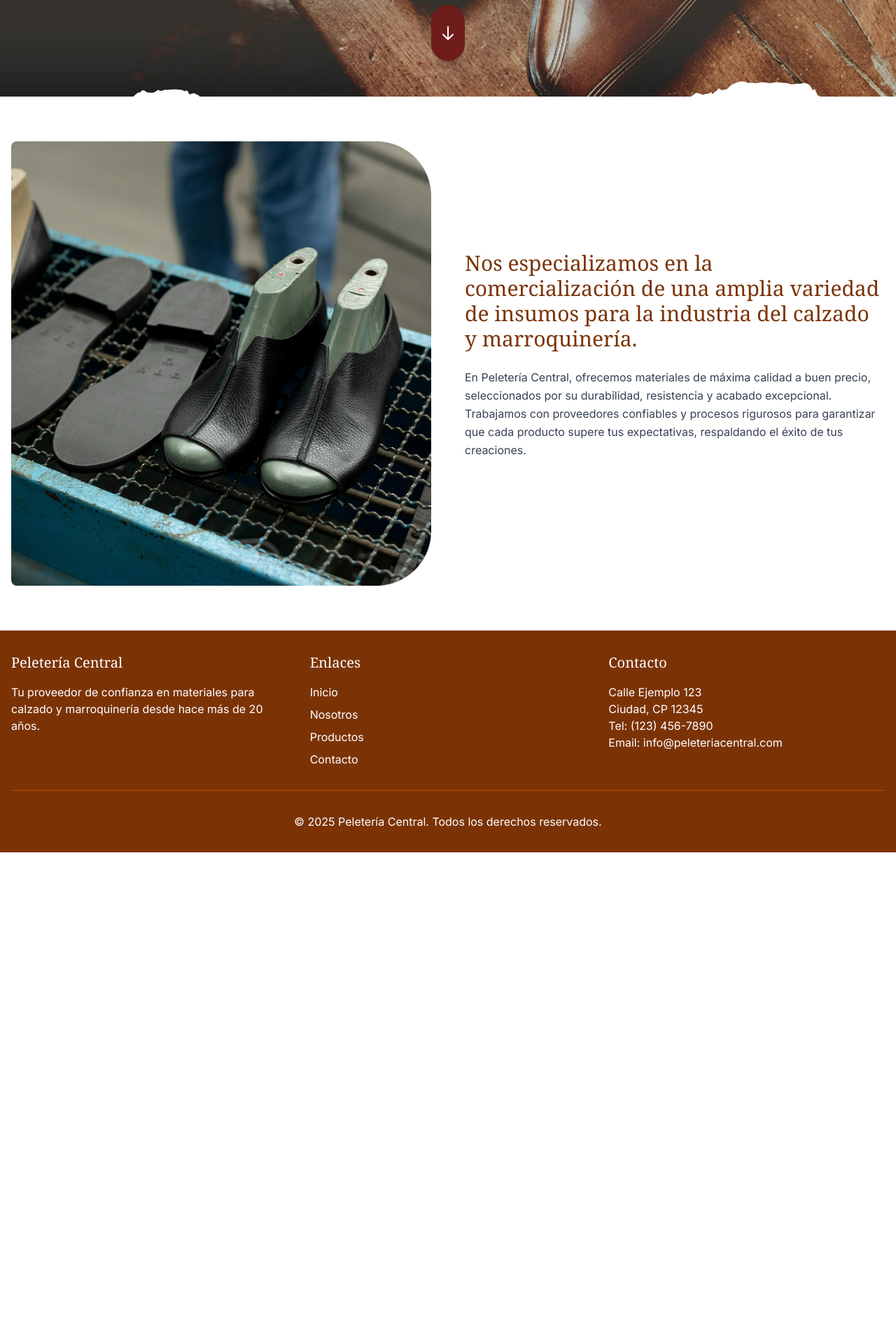
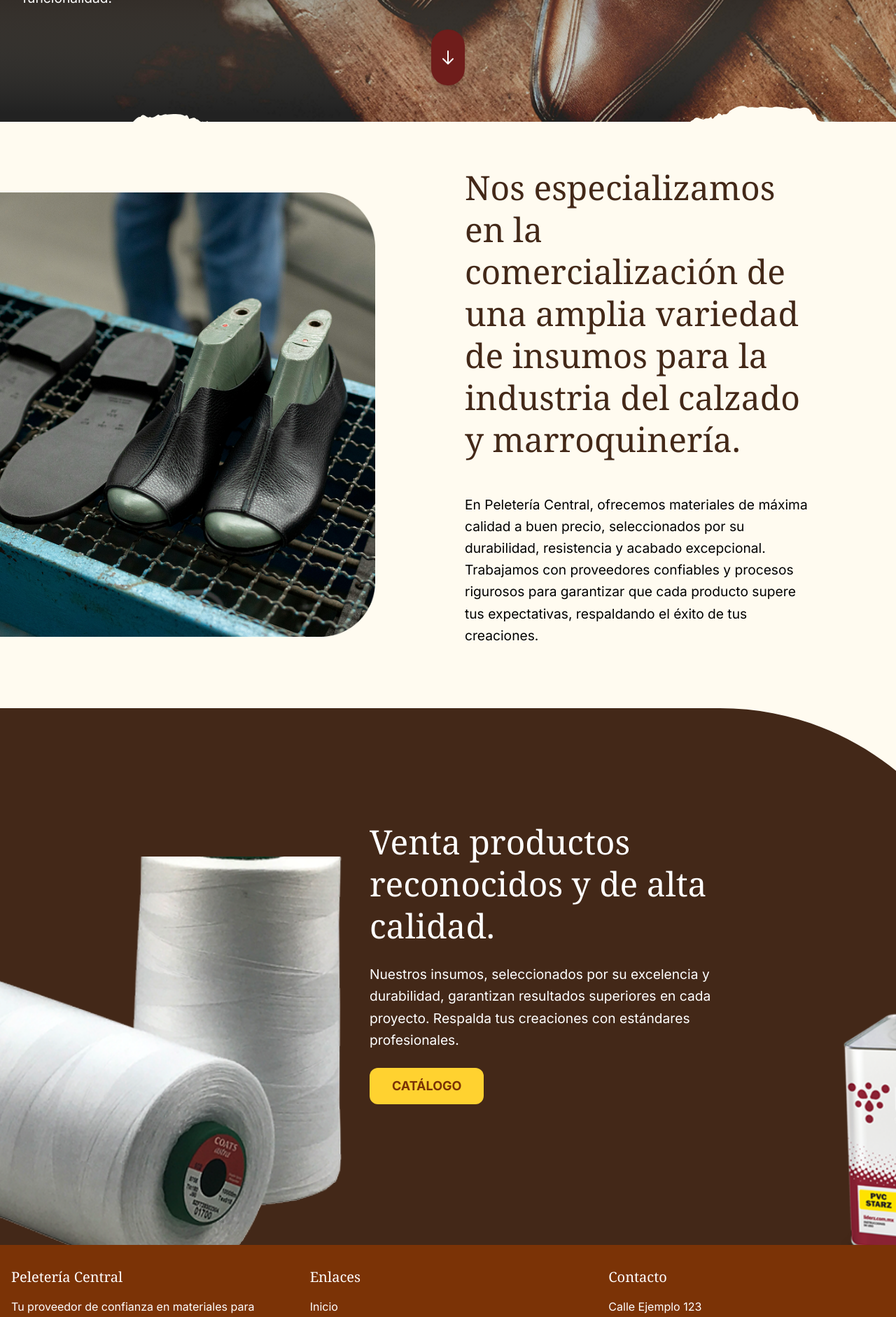
Before and after one commit to XenomaCode/Peleteria-Central, a Next.js app: page / in a window 1280 px wide. Shown: the part 740-2622 px from the top of the page at 70% size. Before the commit the page ends 1958 px from the top, so only its background shows below. Built offline with nearby package versions, Linux system fonts and the light colour scheme.

Commit message:
[ADD] Products_Recognized Section

```diff
--- a/src/app/page.tsx
+++ b/src/app/page.tsx
@@ -1,11 +1,13 @@
 import HeroSection from "@/components/HeroSection";
 import EspecializacionSection from "@/components/EspecializacionSection";
+import ProductosRecognized from "@/components/ProductosRecognized";
 
 export default function Home() {
   return (
     <main className="min-h-screen">
       <HeroSection />
       <EspecializacionSection />
+      <ProductosRecognized />
     </main>
   );
 }
--- a/src/components/EspecializacionSection.tsx
+++ b/src/components/EspecializacionSection.tsx
@@ -2,23 +2,24 @@ import Image from "next/image";
 
 export default function EspecializacionSection() {
   return (
-    <section className="py-16 bg-white">
+    <section className="py-16 bg-[#FFFBF0]">
       <div className="container mx-auto px-4">
         <div className="grid md:grid-cols-2 gap-12 items-center">
           <div className="order-2 md:order-1">
             <Image
               src="/landing-images/materiales.png"
               alt="Molde de zapato"
-              width={600}
+              width={700}
               height={500}
-              className="rounded-lg"
+              className="rounded-lg -translate-x-0 md:-translate-x-16 lg:-translate-x-20"
             />
           </div>
-          <div className="order-1 md:order-2">
-            <h2 className="text-3xl font-serif text-amber-900 mb-6">
+          <div className="order-1 md:order-2 lg:pr-25 md:pr-0 sm:pr-0 xs:pr-0">
+            <h2 className="text-5xl font-serif text-[#432818] mb-6 leading-tight" style={{ fontSize: 'clamp(2rem, 5vw, 3rem)' }}>
               Nos especializamos en la comercialización de una amplia variedad de insumos para la industria del calzado y marroquinería.
             </h2>
-            <p className="text-gray-700 mb-6 leading-relaxed">
+            <br />
+            <p className="text-black mb-6 leading-relaxed text-xl" style={{ fontSize: 'clamp(0.1rem, 5vw, 1.2rem)' }}>
               En Peletería Central, ofrecemos materiales de máxima calidad a buen precio,
               seleccionados por su durabilidad, resistencia y acabado excepcional.
               Trabajamos con proveedores confiables y procesos rigurosos para garantizar
--- a/src/components/Header.tsx
+++ b/src/components/Header.tsx
@@ -3,6 +3,7 @@
 import Link from 'next/link'
 import { usePathname } from 'next/navigation'
 import Image from 'next/image'
+import { useState } from 'react'
 
 function Navigation() {
   const pathname = usePathname()
@@ -29,30 +30,163 @@ function Navigation() {
   )
 }
 
+function MobileMenu({ isOpen, onClose }: { isOpen: boolean; onClose: () => void }) {
+  const pathname = usePathname()
+
+  return (
+    <>
+      {/* Overlay */}
+      {isOpen && (
+        <div
+          className="fixed inset-0 z-40 md:hidden bg-gradient-to-r from-[#99582A]/80 via-[#432818]/100 to-transparent backdrop-blur-sm"
+          onClick={onClose}
+        />
+      )}
+      {/* Menú */}
+      <div className={`md:hidden fixed top-0 left-0 h-screen w-64 bg-[#99582A] z-50 transform transition-transform duration-300 ease-in-out ${isOpen ? 'translate-x-0' : '-translate-x-full'} shadow-xl`}>
+        <div className="p-6">
+          <div className="text-2xl font-serif text-amber-300 mb-8 text-center border-b border-amber-400 pb-4">
+            PELETERÍA CENTRAL
+          </div>
+          <div className="flex flex-col space-y-6">
+            <Link href="/"
+              className={`${pathname === '/' ? 'text-amber-300' : 'text-white'} hover:text-amber-300 transition-colors text-lg`}
+              onClick={onClose}
+            >
+              Inicio
+            </Link>
+            <Link href="/nosotros"
+              className={`${pathname === '/nosotros' ? 'text-amber-300' : 'text-white'} hover:text-amber-300 transition-colors text-lg`}
+              onClick={onClose}
+            >
+              Nosotros
+            </Link>
+            <Link href="/productos"
+              className={`${pathname === '/productos' ? 'text-amber-300' : 'text-white'} hover:text-amber-300 transition-colors text-lg`}
+              onClick={onClose}
+            >
+              Productos
+            </Link>
+            <Link href="/contacto"
+              className={`${pathname === '/contacto' ? 'text-amber-300' : 'text-white'} hover:text-amber-300 transition-colors text-lg`}
+              onClick={onClose}
+            >
+              Contacto
+            </Link>
+          </div>
+        </div>
+      </div>
+    </>
+  )
+}
+
 export default function Header() {
+  const [isMenuOpen, setIsMenuOpen] = useState(false)
+  const [isSearchOpen, setIsSearchOpen] = useState(false)
+
   return (
     <header className="bg-[#99582A] text-white py-2 xs:py-3 sm:py-4 sticky top-0 z-50">
+      {/* Barra de búsqueda móvil */}
+      <div className={`
+        absolute top-0 left-0 right-0 bg-[#99582A] transform transition-all duration-300 ease-in-out
+        ${isSearchOpen ? 'translate-y-0 opacity-100' : '-translate-y-full opacity-0'}
+        md:hidden
+      `}>
+        <div className="container mx-auto px-4 py-2 flex items-center space-x-2">
+          <input
+            type="text"
+            placeholder="Buscar..."
+            className="flex-1 bg-[#FFE6A7] text-[#99582A] placeholder:text-[#99582A] rounded-full py-2 px-4 focus:outline-none focus:ring-2 focus:ring-amber-300"
+            autoFocus={isSearchOpen}
+          />
+          <button
+            onClick={() => setIsSearchOpen(false)}
+            className="p-2 text-white hover:text-amber-300 transition-colors"
+          >
+            <svg
+              className="w-5 h-5"
+              fill="none"
+              stroke="currentColor"
+              viewBox="0 0 24 24"
+            >
+              <path
+                strokeLinecap="round"
+                strokeLinejoin="round"
+                strokeWidth={2}
+                d="M6 18L18 6M6 6l12 12"
+              />
+            </svg>
+          </button>
+        </div>
+      </div>
+
       <div className="container mx-auto px-2 xs:px-3 sm:px-4 flex justify-between items-center">
-        <Link href="/" className="text-2xl font-serif">
-          <span className="text-lg xs:text-xl sm:text-2xl">Peletería Central</span>
-        </Link>
+        <div className={`flex items-center space-x-4 ${isSearchOpen ? 'md:flex hidden' : 'flex'}`}>
+          <button
+            className="md:hidden z-50 p-2"
+            onClick={() => setIsMenuOpen(!isMenuOpen)}
+          >
+            <svg
+              className="w-5 h-5 sm:w-6 sm:h-6"
+              fill="none"
+              stroke="currentColor"
+              viewBox="0 0 24 24"
+            >
+              {isMenuOpen ? (
+                <path
+                  strokeLinecap="round"
+                  strokeLinejoin="round"
+                  strokeWidth={2}
+                  d="M6 18L18 6M6 6l12 12"
+                />
+              ) : (
+                <path
+                  strokeLinecap="round"
+                  strokeLinejoin="round"
+                  strokeWidth={2}
+                  d="M4 6h16M4 12h16M4 18h16"
+                />
+              )}
+            </svg>
+          </button>
+          <Link href="/" className="text-2xl font-serif">
+            <span className="text-lg xs:text-xl sm:text-2xl">Peletería Central</span>
+          </Link>
+        </div>
 
         <Navigation />
 
-        <div className="flex items-center space-x-4">
+        <div className={`flex items-center space-x-2 sm:space-x-4 ${isSearchOpen ? 'md:flex hidden' : 'flex'}`}>
           <div className="relative">
             <input
               type="text"
               placeholder="Buscar..."
-              className="bg-[#FFE6A7] text-[#99582A] placeholder:text-[#99582A] rounded-full py-1 px-4 focus:outline-none focus:ring-2 focus:ring-amber-300"
+              className="hidden md:block bg-[#FFE6A7] text-[#99582A] placeholder:text-[#99582A] rounded-full py-1 px-4 focus:outline-none focus:ring-2 focus:ring-amber-300"
             />
-            <button className="absolute right-2 top-1/2 transform -translate-y-1/2">
+            <button
+              className="md:hidden p-1.5"
+              onClick={() => setIsSearchOpen(true)}
+            >
+              <svg
+                className="w-5 h-5 sm:w-6 sm:h-6 text-white hover:text-amber-300 transition-colors"
+                fill="none"
+                stroke="currentColor"
+                viewBox="0 0 24 24"
+              >
+                <path
+                  strokeLinecap="round"
+                  strokeLinejoin="round"
+                  strokeWidth={2}
+                  d="M21 21l-6-6m2-5a7 7 0 11-14 0 7 7 0 0114 0z"
+                />
+              </svg>
+            </button>
+            <button className="hidden md:block absolute right-2 top-1/2 transform -translate-y-1/2">
               <svg
                 className="w-7 h-7 stroke-[#99582A] hover:stroke-[#99582A]/80"
                 fill="none"
                 stroke="currentColor"
                 viewBox="0 0 24 24"
-                xmlns="http://www.w3.org/2000/svg"
               >
                 <path
                   strokeLinecap="round"
@@ -65,15 +199,23 @@ export default function Header() {
           </div>
 
           <Link href="/carrito" className="relative">
-            <svg className="w-7 h-7" fill="none" stroke="currentColor" viewBox="0 0 24 24" xmlns="http://www.w3.org/2000/svg">
+            <svg
+              className="w-5 h-5 sm:w-6 sm:h-6 md:w-7 md:h-7"
+              fill="none"
+              stroke="currentColor"
+              viewBox="0 0 24 24"
+            >
               <path strokeLinecap="round" strokeLinejoin="round" strokeWidth={2} d="M16 11V7a4 4 0 00-8 0v4M5 9h14l1 12H4L5 9z" />
             </svg>
-            <span className="absolute -top-2 -right-2 bg-amber-300 text-amber-900 rounded-full w-5 h-5 flex items-center justify-center text-xs font-bold">
+            <span
+              className="absolute -top-1.5 -right-1.5 bg-amber-300 text-amber-900 rounded-full w-4 h-4 sm:w-5 sm:h-5 flex items-center justify-center text-[10px] sm:text-xs font-bold"
+            >
               0
             </span>
           </Link>
         </div>
       </div>
+      <MobileMenu isOpen={isMenuOpen} onClose={() => setIsMenuOpen(false)} />
     </header>
   )
 }
--- /dev/null
+++ b/src/components/ProductosRecognized.tsx
@@ -0,0 +1,80 @@
+import Image from "next/image";
+import Link from "next/link";
+
+export default function ProductosRecognized() {
+  return (
+    <section className="text-white relative overflow-hidden bg-[#FFFBF0]">
+      <div className="absolute inset-0 z-0">
+        <Image
+          src="/background_productos_recognized.svg"
+          alt="Background"
+          fill
+          className="object-cover"
+          priority
+        />
+      </div>
+      <div className="container mx-auto px-4 py-16 md:py-24 relative z-10">
+        <div className="flex flex-col md:grid md:grid-cols-2 gap-8 items-center">
+          {/* Imagen Hilo (arriba en móvil) */}
+          <div className="block md:hidden w-full max-w-[300px] mx-auto mb-8">
+            <Image
+              src="/landing-images/hilo_jareta.png"
+              alt="Hilos de alta calidad"
+              width={600}
+              height={400}
+              className="rounded-lg w-full h-auto"
+            />
+          </div>
+
+          {/* Contenedor de imágenes para tablet/desktop */}
+          <div className="relative hidden md:block">
+            <Image
+              src="/landing-images/hilo_jareta.png"
+              alt="Hilos de alta calidad"
+              width={600}
+              height={400}
+              className="rounded-lg -translate-x-0 md:-translate-x-16 lg:-translate-x-20 -translate-y-10 md:-translate-y-20 lg:translate-y-29"
+            />
+            <Image
+              src="/landing-images/lider_pvc.png"
+              alt="Pegamento Liderz"
+              width={400}
+              height={500}
+              className="absolute -bottom-10 right-0 rounded-lg object-contain transform translate-x-20 md:translate-x-32 lg:translate-x-210 -translate-y-10 md:-translate-y-20 lg:translate-y-38"
+            />
+          </div>
+
+          {/* Columna Derecha - Texto */}
+          <div className="space-y-6 text-center md:text-left md:pl-8 md:translate-y-20 lg:-translate-y-5 lg:-translate-x-40">
+            <h2 className="text-5xl font-serif text-white mb-6 leading-tight" style={{ fontSize: 'clamp(2rem, 5vw, 3rem)' }}>
+              Venta productos reconocidos y de alta calidad.
+            </h2>
+
+            <p className="text-white mb-6 leading-relaxed text-xl" style={{ fontSize: 'clamp(0.1rem, 5vw, 1.2rem)' }}>
+              Nuestros insumos, seleccionados por su excelencia y durabilidad,
+              garantizan resultados superiores en cada proyecto. Respalda tus
+              creaciones con estándares profesionales.
+            </p>
+
+            <Link href="/catalogo">
+              <button className="bg-amber-300 text-amber-900 font-bold py-3 px-8 rounded-xl hover:bg-amber-400 transition-colors text-lg uppercase">
+                CATÁLOGO
+              </button>
+            </Link>
+          </div>
+
+          {/* Imagen Pegamento (abajo en móvil) */}
+          <div className="block md:hidden w-full max-w-[200px] mx-auto mt-8">
+            <Image
+              src="/landing-images/lider_pvc.png"
+              alt="Pegamento Liderz"
+              width={400}
+              height={500}
+              className="rounded-lg w-full h-auto -translate-x-8"
+            />
+          </div>
+        </div>
+      </div>
+    </section>
+  );
+}
```
Also changed, not shown: src/components/HeroSection.tsx (+3 -6 lines), public/background_productos_recognized.svg (added), public/broken_layer.svg, src/components/ProductosSection.tsx (deleted).
